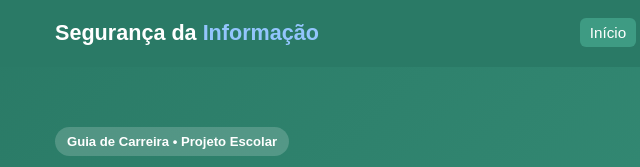
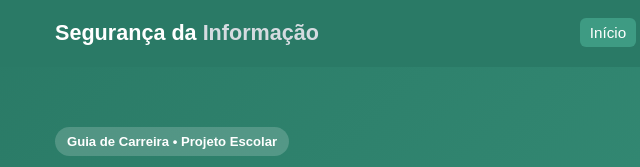
Before and after one commit to Rain-Aime/viva-sua-profissao, a plain HTML site: page index.html in a window 1280 px wide. Shown: the top 167 px of the page, 45-685 px from the left. Drawn offline with Linux system fonts and the light colour scheme.

Commit message:
style.css

```diff
--- a/css/style.css
+++ b/css/style.css
@@ -44,7 +44,7 @@ body {
 }
 
 .logo span {
-  color: #93c5fd;
+  color: #D5DBE0;
 }
 .menu {
   list-style: none;
```
